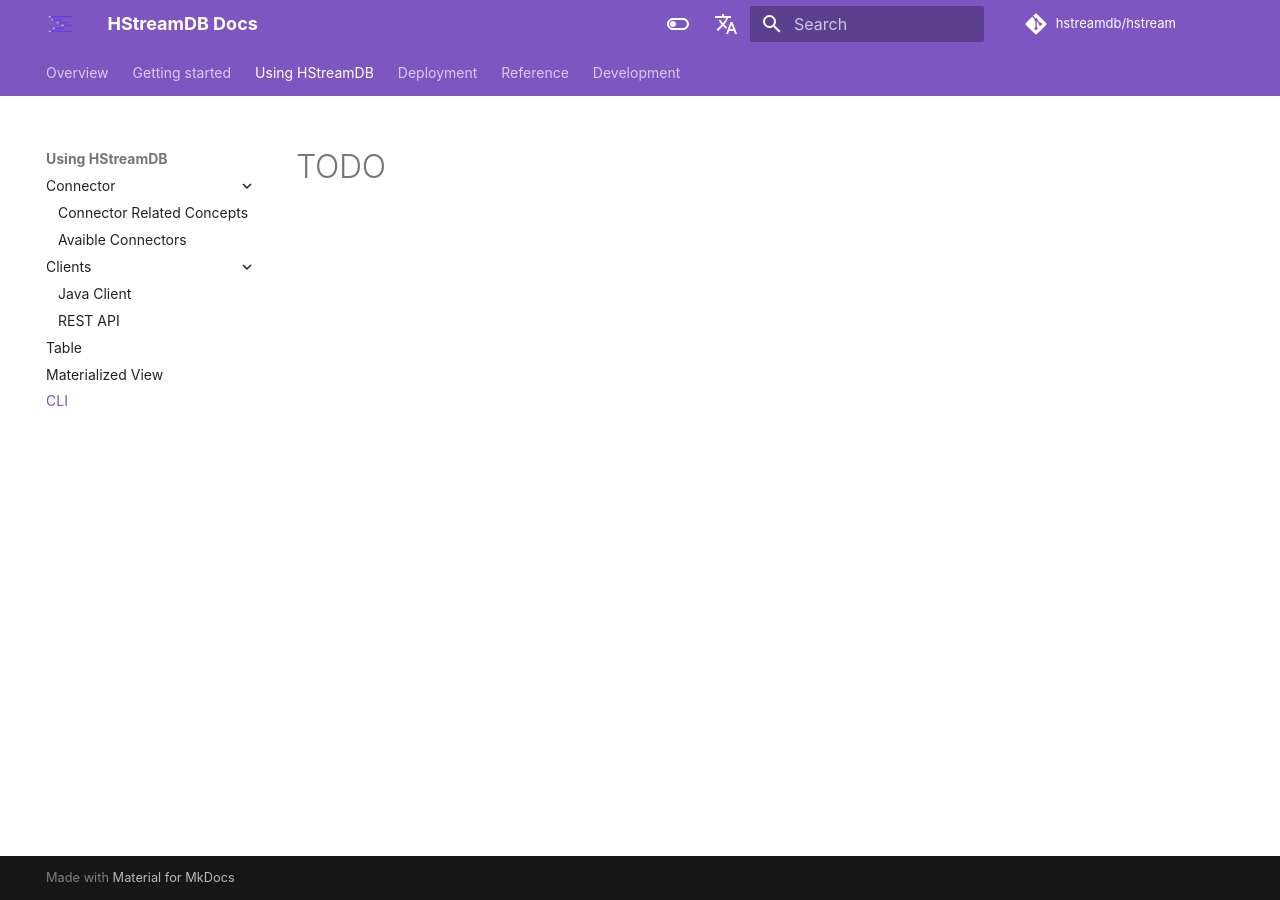
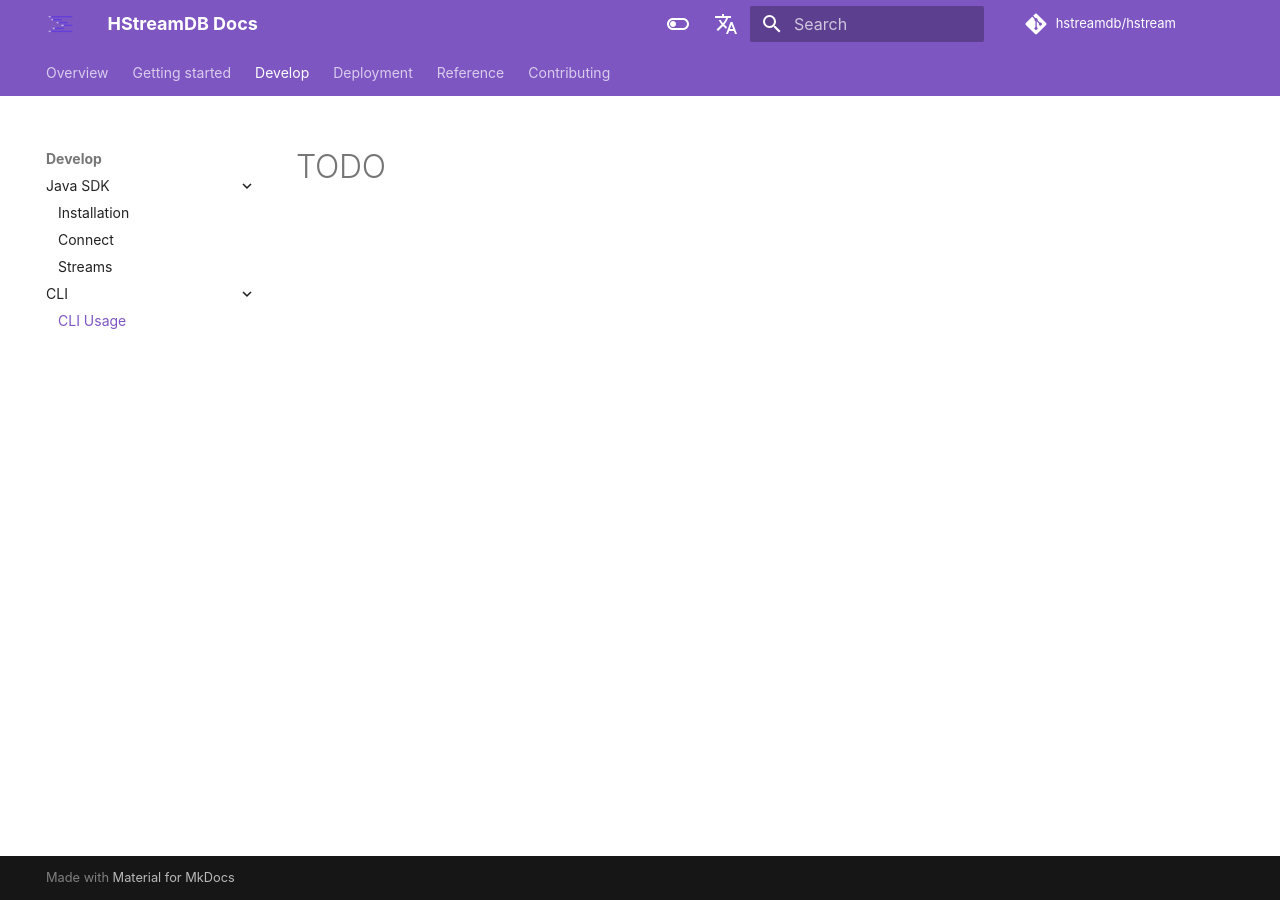
Before and after one commit to hstreamdb/docs, an MkDocs documentation site: the page built from docs/develop/cli/cli.md, in a window 1280 px wide. Built offline with MkDocs 1.6.1 and Material for MkDocs 9.7.7, drawn with Linux system fonts in a browser that asks for light colours; comment, search, counter and statistics services are not loaded.

Commit message:
add some java-sdk doc
* adjust some directories

```diff
--- a/mkdocs.yml
+++ b/mkdocs.yml
@@ -61,16 +61,13 @@
       - Basic Commands: start/basic-commands.md
       - Configurarion Overview: start/configuration-overview.md
       - Dashboard Overview: start/dashboard-overview.md
-  - Using HStreamDB:
-      - Connector:
-          - Connector Related Concepts: using-hstreamdb/connectors/concepts.md
-          - Avaible Connectors: using-hstreamdb/connectors/available-connectors.md
-      - Clients:
-          - Java Client: using-hstreamdb/clients/java.md
-          - REST API: using-hstreamdb/clients/restapi.md
-      - Table: using-hstreamdb/table.md
-      - Materialized View: using-hstreamdb/materialized-view.md
-      - CLI: using-hstreamdb/cli.md
+  - Develop:
+    - Java SDK:
+      - Installation: develop/java-sdk/installation.md
+      - Connect: develop/java-sdk/connect.md
+      - Streams: develop/java-sdk/stream.md
+    - CLI:
+      - CLI Usage: develop/cli/cli.md
   - Deployment:
       - Running on Kubernetes: deployment/deploy-k8s.md
   - Reference:
@@ -89,9 +86,9 @@
               - INSERT: reference/sql/statements/insert.md
           - Appendix: reference/sql/appendix.md
       - Frequently Asked Questions: reference/frequently-asked-questions.md
-  - Development:
-      - Haskell style: development/haskell-style.md
-      - Building from source: development/build-from-source.md
+  - Contributing:
+      - Haskell style: contributing/haskell-style.md
+      - Building from source: contributing/build-from-source.md
 
 repo_url: https://github.com/hstreamdb/hstream
 repo_name: hstreamdb/hstream
```
Also changed, not shown: docs/develop/java-sdk/connect.md (added, +27 -0 lines), docs/develop/java-sdk/installation.md (added, +30 -0 lines), docs/develop/java-sdk/stream.md (added, +62 -0 lines), docs/using-hstreamdb/clients/java.md (deleted, +0 -1 lines), docs/using-hstreamdb/clients/restapi.md (deleted, +0 -1 lines), docs/using-hstreamdb/connectors/available-connectors.md (deleted, +0 -1 lines), docs/using-hstreamdb/connectors/concepts.md (deleted, +0 -28 lines), docs/using-hstreamdb/materialized-view.md (deleted, +0 -3 lines), docs/using-hstreamdb/table.md (deleted, +0 -1 lines), docs/contributing/build-from-source.md (renamed from docs/development/build-from-source.md), docs/contributing/haskell-style.md (renamed from docs/development/haskell-style.md), docs/develop/cli/cli.md (renamed from docs/using-hstreamdb/cli.md).
